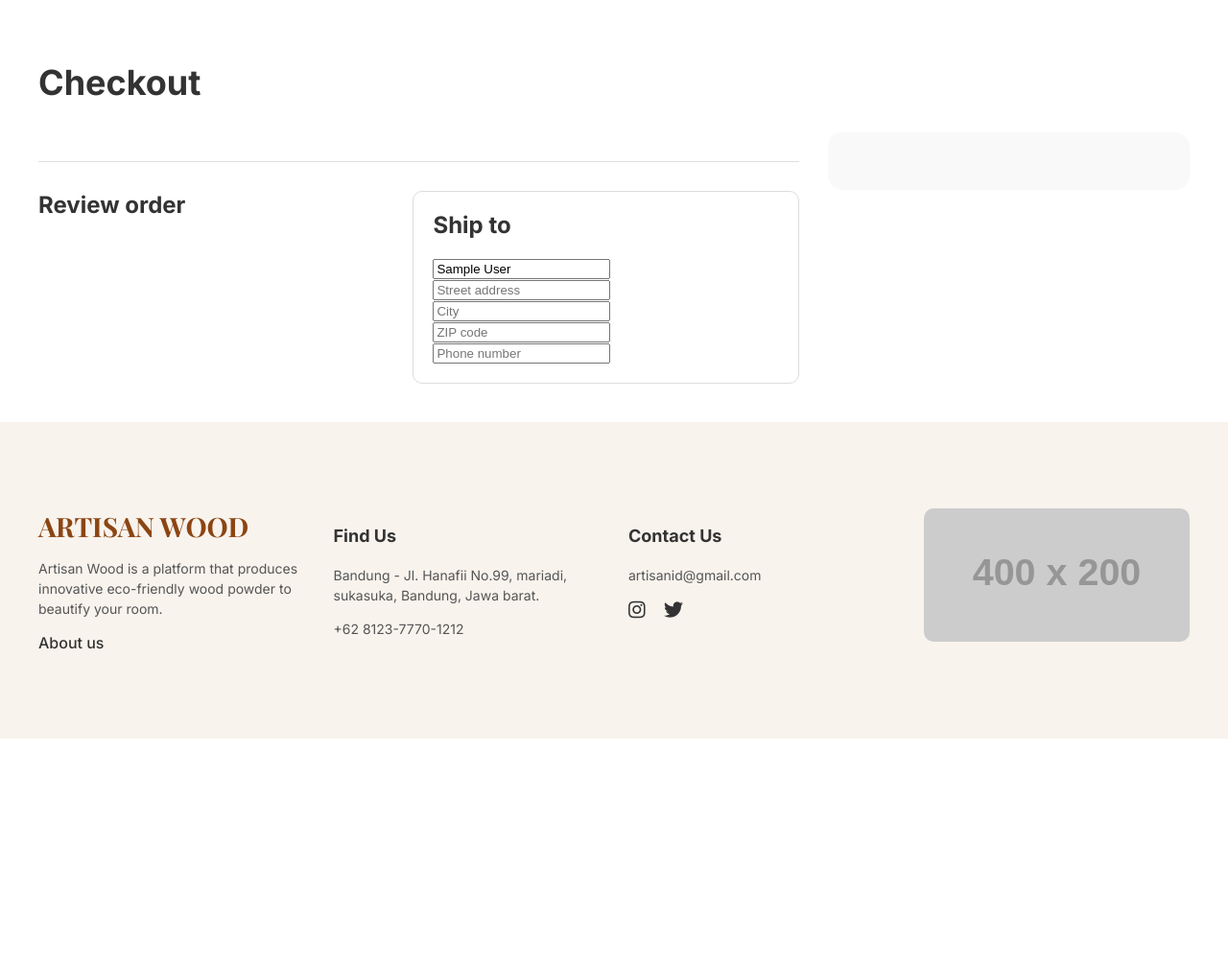
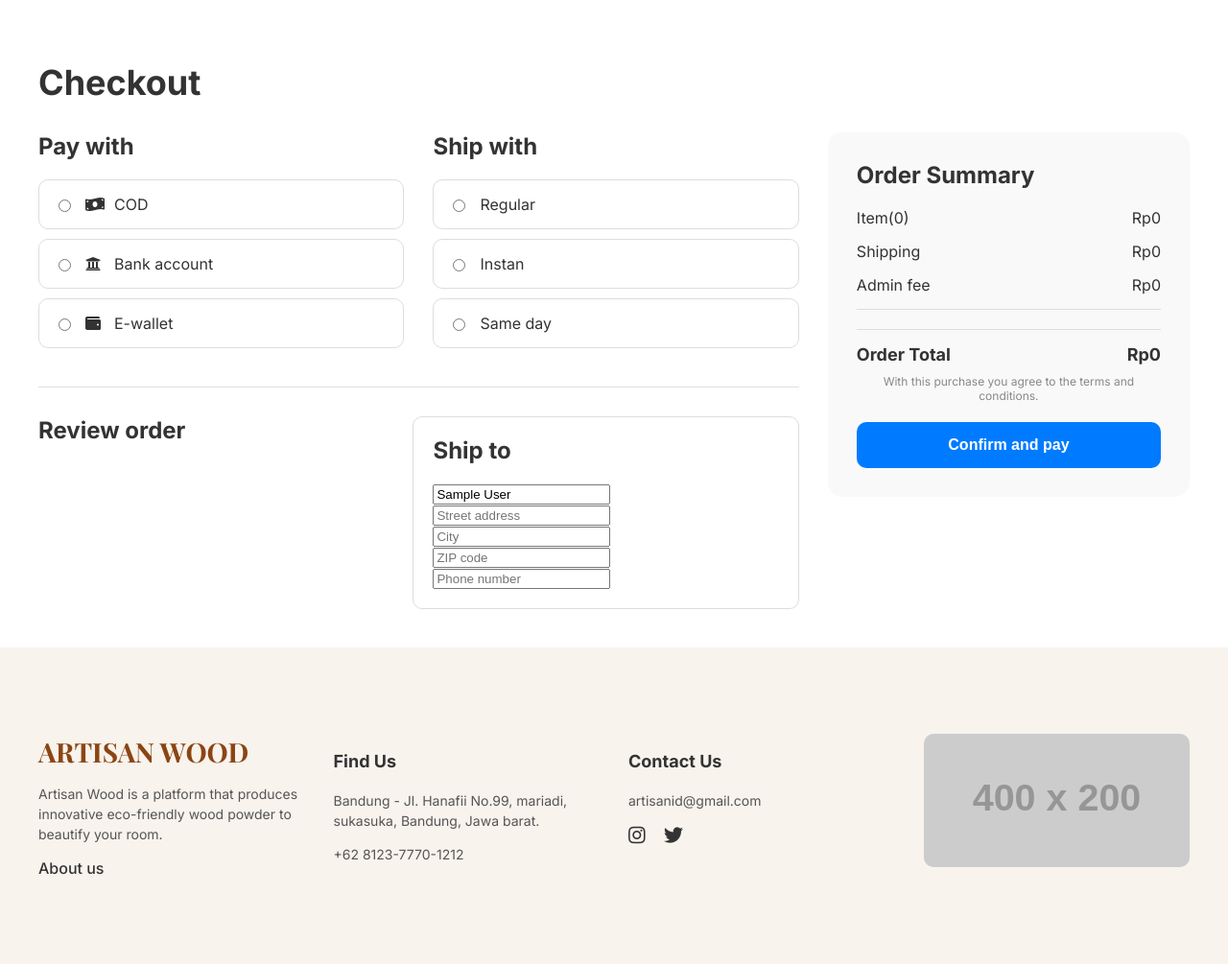
Before and after one commit to juliardimegah/Artisan_Wood, a PHP site: page /checkout.php in a window 1280 px wide. Shown: the part 85-1090 px from the top of the page at 96% size. Before the commit the page ends 855 px from the top, so only its background shows below. Run offline with PHP 8.4, Linux system fonts and the light colour scheme; the visitor is signed in with stand-in values (Sample User, id 1); data comes from the database, SQL or seed files in the repository; grey boxes labelled with a size stand in for pictures from a placeholder-image service; data that the repository does not hold is empty; some libraries are stand-ins or nearby versions.

Commit message:
fix checkout

```diff
--- a/checkout.php
+++ b/checkout.php
@@ -11,7 +11,6 @@ $user_id = $_SESSION['user_id'];
 
 // Proses form saat pengguna menekan "Confirm and pay"
 if ($_SERVER['REQUEST_METHOD'] === 'POST' && isset($_POST['confirm_payment'])) {
-    // ... (logika pemrosesan order tetap sama)
     $recipient_name = $_POST['name'];
     $address = $_POST['address'];
     $city = $_POST['city'];
@@ -24,7 +23,6 @@ if ($_SERVER['REQUEST_METHOD'] === 'POST' && isset($_POST['confirm_payment'])) {
     $stmt_addr->bind_param("isssss", $user_id, $recipient_name, $address, $city, $postal_code, $phone_number);
     $stmt_addr->execute();
 
-    // ... (sisa logika order, tidak diubah)
     $total_amount = $_POST['total_amount'];
     $delivery_est = "Est. delivery : " . date('M d', strtotime('+3 days')) . " - " . date('M d', strtotime('+6 days'));
 
@@ -57,20 +55,17 @@ if ($_SERVER['REQUEST_METHOD'] === 'POST' && isset($_POST['confirm_payment'])) {
     exit;
 }
 
-// --- Logika Baru untuk Mengambil Alamat ---
-// 1. Coba ambil dari alamat pengiriman terakhir (shipping_address)
+// --- Logika untuk Mengambil Alamat ---
 $addr_query = $conn->prepare("SELECT recipient_name, address, city, postal_code, phone_number FROM shipping_address WHERE user_id = ?");
 $addr_query->bind_param("i", $user_id);
 $addr_query->execute();
 $address_data = $addr_query->get_result()->fetch_assoc();
 
-// 2. Jika tidak ada, ambil dari profil pengguna (users)
 if (!$address_data) {
     $user_query = $conn->prepare("SELECT name, address, city, postal_code, phone FROM users WHERE id = ?");
     $user_query->bind_param("i", $user_id);
     $user_query->execute();
     $user_data = $user_query->get_result()->fetch_assoc();
-    // Format data agar sesuai dengan variabel $address_data
     if ($user_data) {
         $address_data = [
             'recipient_name' => $user_data['name'],
@@ -99,7 +94,7 @@ $total_items = 0;
     <title>Checkout - Artisan Wood</title>
     <link href="https://fonts.googleapis.com/css2?family=Inter:wght@400;500;700&family=Playfair+Display:wght@700&display=swap" rel="stylesheet">
     <link rel="stylesheet" href="https://cdnjs.cloudflare.com/ajax/libs/font-awesome/6.0.0-beta3/css/all.min.css">
-    <link rel="stylesheet" href="/assets/css/style.css"> <!-- Path absolut -->
+    <link rel="stylesheet" href="/assets/css/style.css">
 </head>
 <body>
 
@@ -110,7 +105,18 @@ $total_items = 0;
     <form class="checkout-layout" method="POST">
         <div class="checkout-details">
             <div class="payment-shipping">
-                 <!-- ... (bagian metode pembayaran dan pengiriman tetap sama) ... -->
+                <div class="payment-method">
+                    <h2>Pay with</h2>
+                    <label><input type="radio" name="payment_method" value="COD" required> <i class="fas fa-money-bill-wave"></i> COD</label>
+                    <label><input type="radio" name="payment_method" value="Bank account"> <i class="fas fa-university"></i> Bank account</label>
+                    <label><input type="radio" name="payment_method" value="E-wallet"> <i class="fas fa-wallet"></i> E-wallet</label>
+                </div>
+                <div class="shipping-method">
+                    <h2>Ship with</h2>
+                    <label><input type="radio" name="shipping_method" value="Regular" required> Regular</label>
+                    <label><input type="radio" name="shipping_method" value="Instan"> Instan</label>
+                    <label><input type="radio" name="shipping_method" value="Same day"> Same day</label>
+                </div>
             </div>
             <hr>
             <div class="review-order-ship-to">
@@ -121,7 +127,6 @@ $total_items = 0;
                         $total_items += $item['quantity'];
                     ?>
                     <div class="order-item">
-                        <!-- Gunakan path absolut untuk gambar -->
                         <img src="<?= '/' . ltrim(htmlspecialchars($item['image']), '/') ?>" alt="<?= htmlspecialchars($item['name']) ?>">
                         <div class="item-info">
                             <p><strong><?= htmlspecialchars($item['name']) ?></strong></p>
@@ -133,7 +138,6 @@ $total_items = 0;
                 </div>
                 <div class="ship-to">
                     <h2>Ship to</h2>
-                    <!-- Form diisi dengan data alamat yang sudah diambil -->
                     <input type="text" name="name" placeholder="Name" value="<?= htmlspecialchars($address_data['recipient_name'] ?? '') ?>" required>
                     <input type="text" name="address" placeholder="Street address" value="<?= htmlspecialchars($address_data['address'] ?? '') ?>" required>
                     <input type="text" name="city" placeholder="City" value="<?= htmlspecialchars($address_data['city'] ?? '') ?>" required>
@@ -149,7 +153,19 @@ $total_items = 0;
         $order_total = $subtotal + $shipping_cost + $admin_fee;
         ?>
         <div class="order-summary">
-             <!-- ... (bagian ringkasan order tetap sama) ... -->
+            <h2>Order Summary</h2>
+            <input type="hidden" name="total_amount" value="<?= $order_total ?>">
+            <ul>
+                <li><span>Item(<?= $total_items ?>)</span><span>Rp<?= number_format($subtotal, 0, ',', '.') ?></span></li>
+                <li><span>Shipping</span><span>Rp<?= number_format($shipping_cost, 0, ',', '.') ?></span></li>
+                <li><span>Admin fee</span><span>Rp<?= number_format($admin_fee, 0, ',', '.') ?></span></li>
+            </ul>
+            <div class="total">
+                <span>Order Total</span>
+                <span>Rp<?= number_format($order_total, 0, ',', '.') ?></span>
+            </div>
+            <p class="terms">With this purchase you agree to the terms and conditions.</p>
+            <button type="submit" name="confirm_payment" class="btn-confirm <?= ($total_items > 0) ? '' : 'disabled' ?>">Confirm and pay</button>
         </div>
     </form>
 </main>
```
